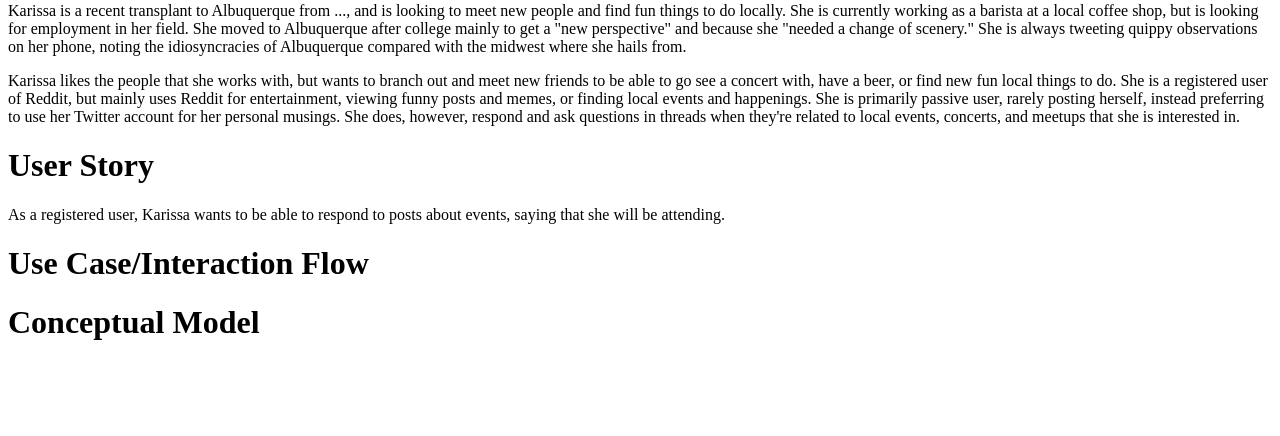
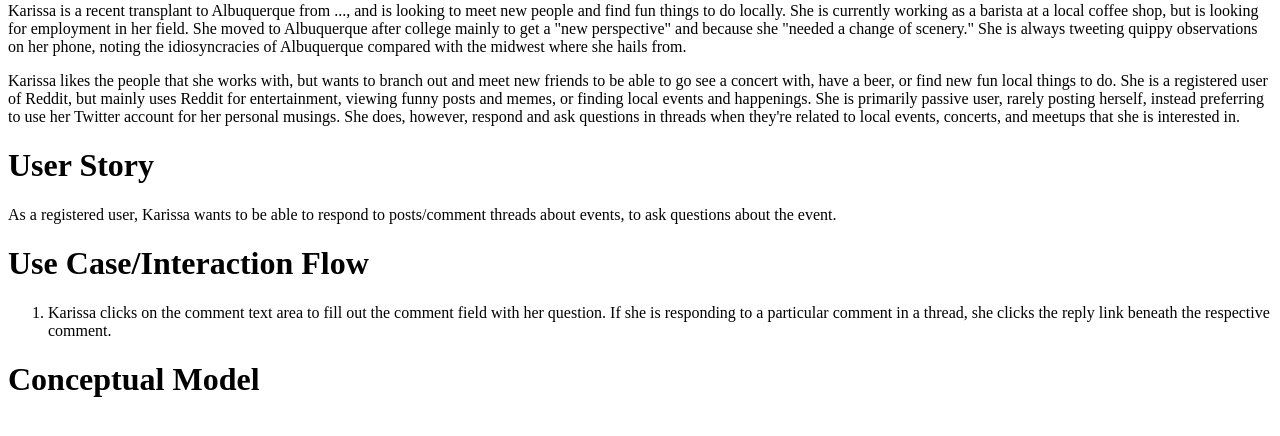
Before and after one commit to Npascetti/data-design, a PHP site: page / in a window 1280 px wide. Shown: the part 220-656 px from the top of the page. Run offline with PHP 8.4, Linux system fonts and the light colour scheme.

Commit message:
created ol and first li for use case and interaction flow section

```diff
--- a/index.php
+++ b/index.php
@@ -23,9 +23,12 @@
 				have a beer, or find new fun local things to do. She is a registered user of Reddit, but mainly uses Reddit for entertainment,
 				viewing funny posts and memes, or finding local events and happenings. She is primarily passive user, rarely posting herself, 				instead preferring to use her Twitter account for her personal musings. She does, however, respond and ask questions in threads when 				they're related to local events, concerts, and meetups that she is interested in.</p>
 		<h1>User Story</h1>
-		<p>As a registered user, Karissa wants to be able to respond to posts about events, saying that she will be attending.</p>
+		<p>As a registered user, Karissa wants to be able to respond to posts/comment threads about events, to ask questions about the event.</p>
 		<h1>Use Case/Interaction Flow</h1>
-		<p></p>
+			<ol>
+				<li>Karissa clicks on the comment text area to fill out the comment field with her question. If she is responding to a particular comment in a thread, she clicks the reply link beneath the respective comment.</li>
+			</ol>
+
 		<h1>Conceptual Model</h1>
 		<p></p>
 	</body>
```
